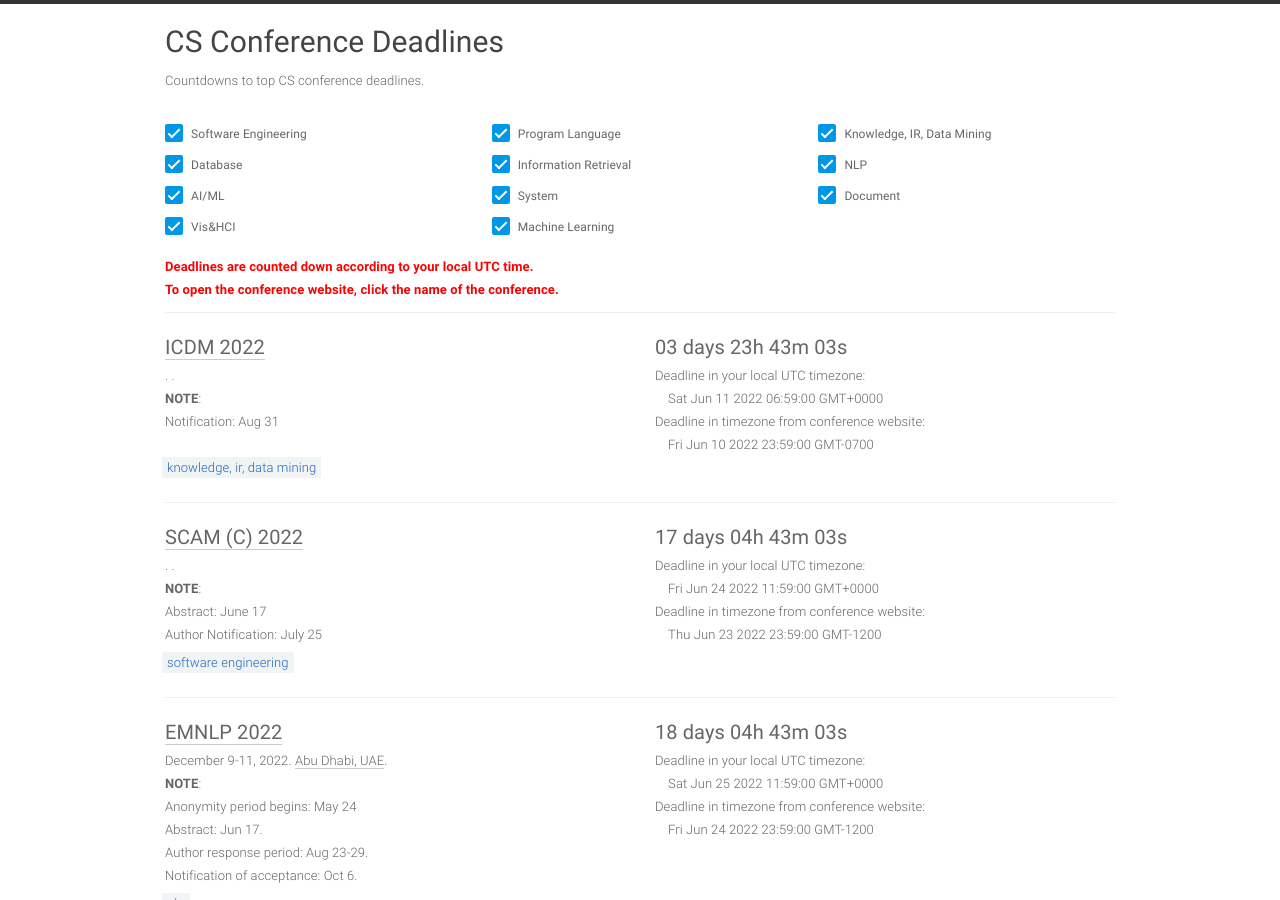
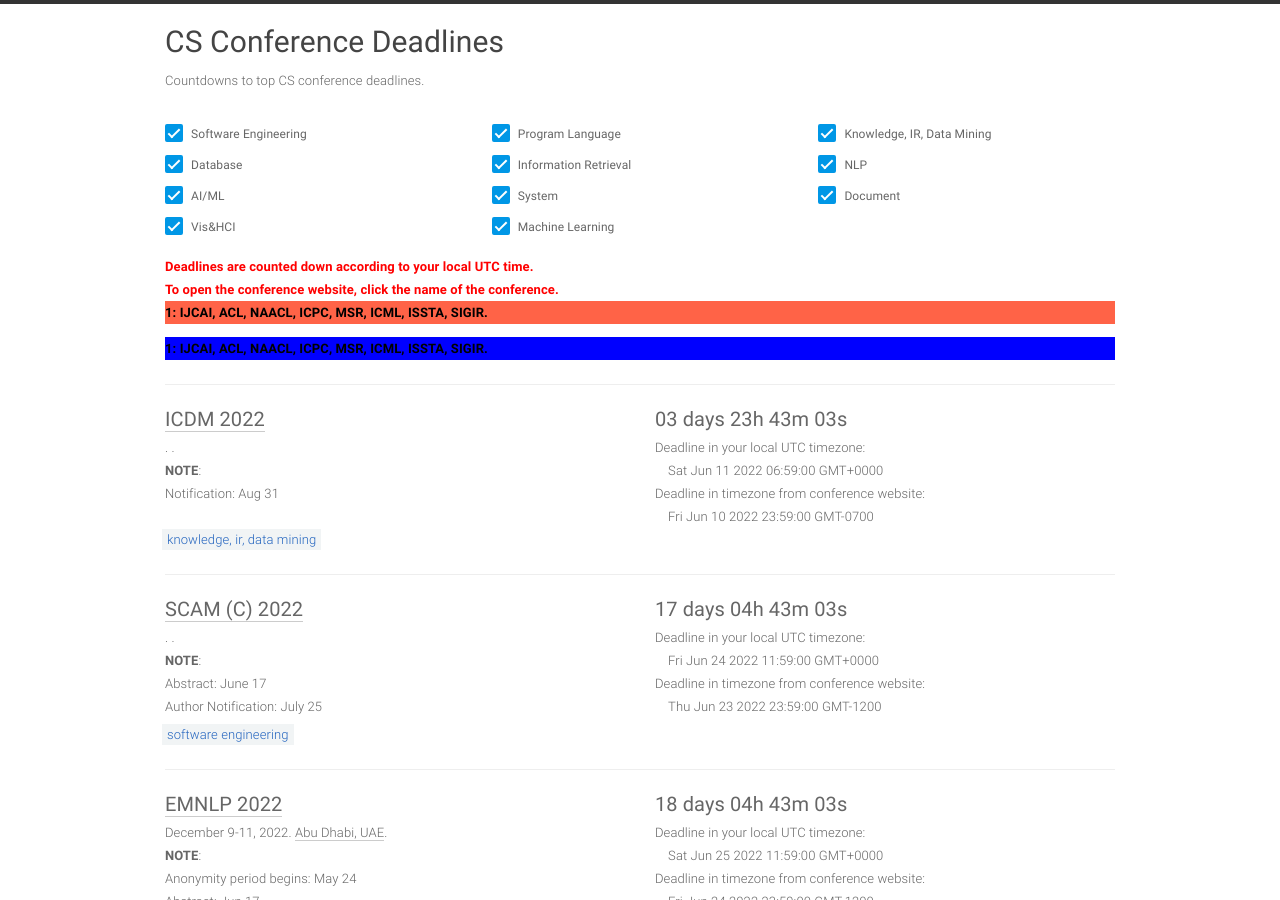
Before and after one commit to YanlinWang/DDL_netlify, a Jekyll site: the page built from index.html, in a window 1280 px wide and 900 px high. Built offline with Jekyll 4.4.1, drawn with Linux system fonts in a browser that asks for light colours.

Commit message:
Update home.html

```diff
--- a/_layouts/home.html
+++ b/_layouts/home.html
@@ -60,6 +60,10 @@
                 <span class="local-timezone-hide" style="color:red;font-weight:bold;">
                   Deadlines are counted down according to your local <span class="local-timezone">America/New_York</span> time.<br>
                   To open the conference website, click the name of the conference.
+                </span>
+                <span class="local-timezone-hide" style="color:black;font-weight:bold;">
+                  <p style="background-color:tomato;">1: IJCAI, ACL, NAACL, ICPC, MSR, ICML, ISSTA, SIGIR.</p>
+                  <p style="background-color:blue;">1: IJCAI, ACL, NAACL, ICPC, MSR, ICML, ISSTA, SIGIR.</p>
                 </span>
               </div>
             </div>
```
